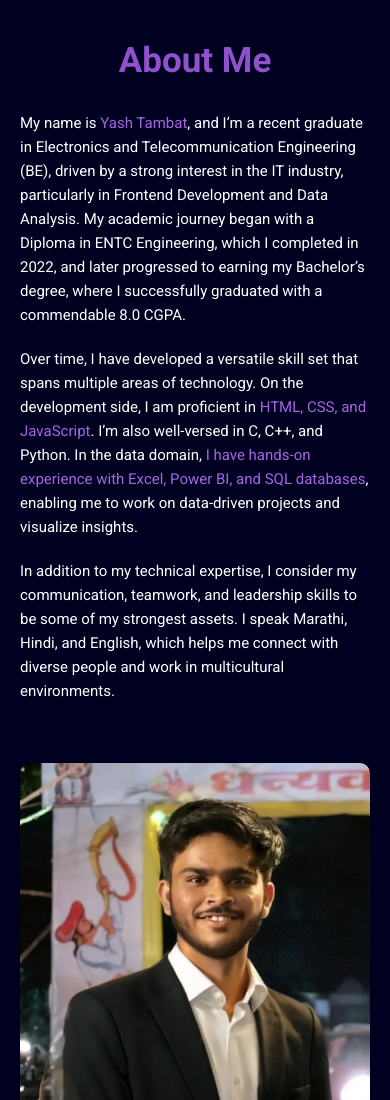
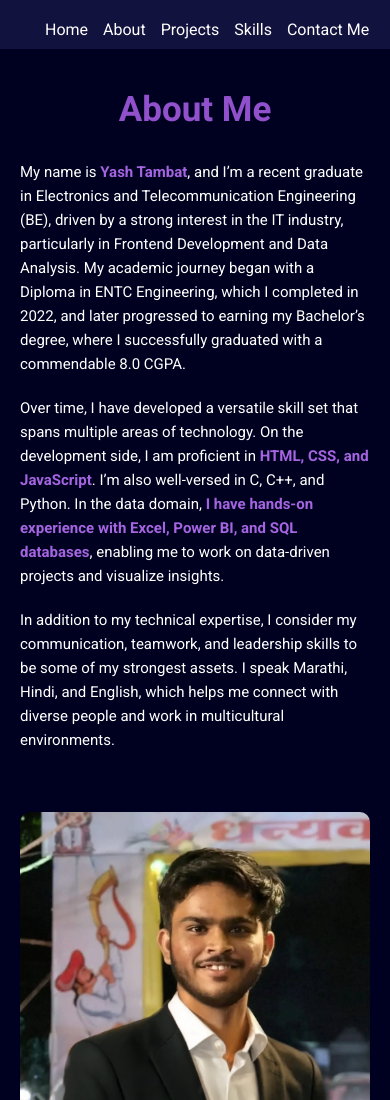
Before and after one commit to yash-tambat/portfolioCss, a plain HTML site: page about.html in a window 390 px wide. Shown: the top 1100 px of the page. Drawn offline with Linux system fonts and the light colour scheme.

Commit message:
i did new change in nav

```diff
--- a/about.html
+++ b/about.html
@@ -69,6 +69,49 @@
       height: auto;
       border-radius: 10px;
     }
+     nav {
+      display: flex;
+      justify-content: space-between;
+      align-items: center;
+
+      padding: 0 20px;
+      height: 85px;
+      background-color: rgb(18, 18, 62);
+      position: sticky;
+      top: 0;
+      z-index: 1000;
+    }
+
+    nav .left {
+      font-size: 1.5rem;
+      font-weight: bold;
+    }
+
+    nav .right {
+      flex: 1;
+      display: flex;
+      justify-content: center;
+    }
+
+    nav .right ul {
+      display: flex;
+
+      gap: 100px;
+      list-style: none;
+
+    }
+
+    nav ul li a {
+      text-decoration: none;
+      color: white;
+      transition: 0.3s ease;
+    }
+
+    nav ul li a:hover {
+      color: rgb(152, 152, 218);
+      font-size: 1.01rem;
+    }
+
 
     /* 🔽 Media Query for Small Screens */
     @media (max-width: 768px) {
@@ -95,20 +138,67 @@
       .box2 {
         margin-top: 30px;
       }
+
+      .left{
+        color: rgb(175, 118, 228);
+        font-size: 1.5rem;
+       font-weight: bold;
+      }
+      nav {
+        flex-direction: row;
+        align-items:center;
+        justify-content:space-around;
+        height: auto;
+        padding: 10px 20px;
+      }
+
+      nav .right {
+        width: 100%;
+        justify-content:space-around;
+        display: flex;
+        align-items: center;
+      }
+
+      nav .right ul {
+        flex-direction: row;
+        width: 100%;
+        align-items:center;
+        gap: 15px;
+        margin-top: 10px;
+        margin-left: 25px;
+      }
+
+      nav ul li {
+        margin: 0;
+      }
+
     }
 
   </style>
 </head>
 
 <body>
+      <header>
+    <nav>
 
+      <div class="right">
+        <ul>
+          <li><a href="index.html">Home</a></li>
+          <li><a href="about.html">About</a></li>
+          <li><a href="project.html">Projects</a></li>
+          <li><a href="skill.html">Skills</a></li>
+          <li><a href="contact.html">Contact Me</a></li>
+        </ul>
+      </div>
+    </nav>
+  </header>
   <main>
     <section class="first">
       <div class="box1">
         <h1>About Me</h1>
 
         <li>
-          My name is <span class="pup">Yash Tambat</span>, and I’m a recent graduate in Electronics and Telecommunication
+          My name is <span class="pup"><strong>Yash Tambat</strong></span>, and I’m a recent graduate in Electronics and Telecommunication
           Engineering (BE), driven by a strong interest in the IT industry, particularly in Frontend Development and Data
           Analysis. My academic journey began with a Diploma in ENTC Engineering, which I completed in 2022, and later
           progressed to earning my Bachelor’s degree, where I successfully graduated with a commendable 8.0 CGPA.
@@ -116,9 +206,9 @@
 
         <li>
           Over time, I have developed a versatile skill set that spans multiple areas of technology. On the development
-          side, I am proficient in <span class="pup">HTML, CSS, and JavaScript</span>. I’m also well-versed in C, C++,
-          and Python. In the data domain, <span class="pup">I have hands-on experience with Excel, Power BI, and SQL
-            databases</span>, enabling me to work on data-driven projects and visualize insights.
+          side, I am proficient in <span class="pup"><strong>HTML, CSS, and JavaScript</strong></span>. I’m also well-versed in C, C++,
+          and Python. In the data domain, <span class="pup"><strong>I have hands-on experience with Excel, Power BI, and SQL
+            databases</strong></span>, enabling me to work on data-driven projects and visualize insights.
         </li>
 
         <li>
```
Also changed, not shown: index.html (+10 -11 lines), project.html (+86 -5 lines), skill.html (+85 -1 lines).
